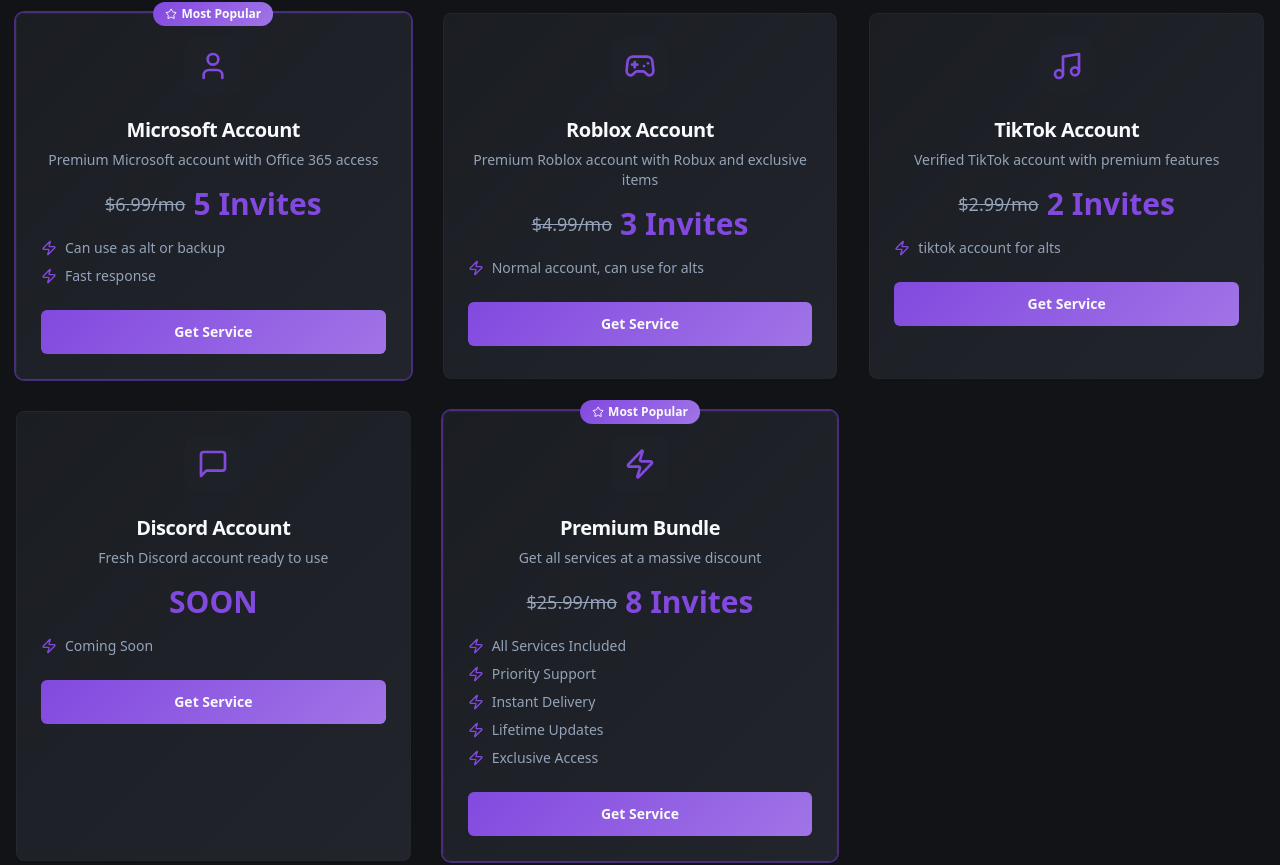
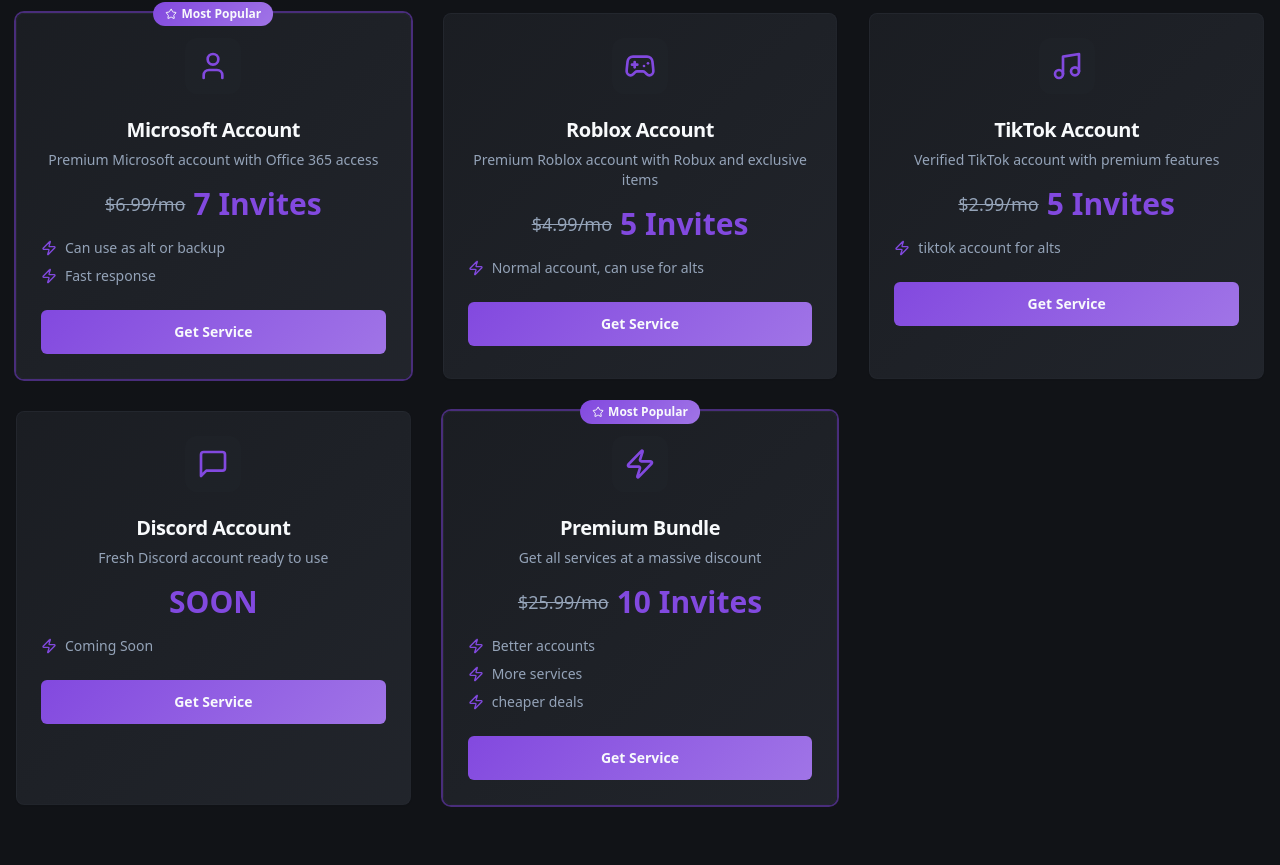
Before and after one commit to EternalServices2025/Eternal, a React (Vite) app: page / in a window 1280 px wide. Shown: the part 1043-1908 px from the top of the page. Built offline with nearby package versions, Linux system fonts and the light colour scheme.

Commit message:
Update services.tsx

```diff
--- a/src/components/services.tsx
+++ b/src/components/services.tsx
@@ -17,7 +17,7 @@ export function Services() {
     {
       title: "Microsoft Account",
       description: "Premium Microsoft account with Office 365 access",
-      price: "5 Invites",
+      price: "7 Invites",
       originalPrice: "$6.99/mo",
       icon: <User className="w-8 h-8 text-primary" />,
       features: [
@@ -30,7 +30,7 @@ export function Services() {
     {
       title: "Roblox Account",
       description: "Premium Roblox account with Robux and exclusive items",
-      price: "3 Invites",
+      price: "5 Invites",
       originalPrice: "$4.99/mo",
       icon: <Gamepad2 className="w-8 h-8 text-primary" />,
       features: [
@@ -42,7 +42,7 @@ export function Services() {
     {
       title: "TikTok Account",
       description: "Verified TikTok account with premium features",
-      price: "2 Invites",
+      price: "5 Invites",
       originalPrice: "$2.99/mo",
       icon: <Music className="w-8 h-8 text-primary" />,
       features: [
@@ -66,15 +66,13 @@ export function Services() {
     {
       title: "Premium Bundle",
       description: "Get all services at a massive discount",
-      price: "8 Invites",
+      price: "10 Invites",
       originalPrice: "$25.99/mo",
       icon: <Zap className="w-8 h-8 text-primary" />,
       features: [
-        "All Services Included",
-        "Priority Support",
-        "Instant Delivery",
-        "Lifetime Updates",
-        "Exclusive Access"
+        "Better accounts",
+        "More services",
+        "cheaper deals",
       ],
       isPopular: true,
       isFree: false
```
